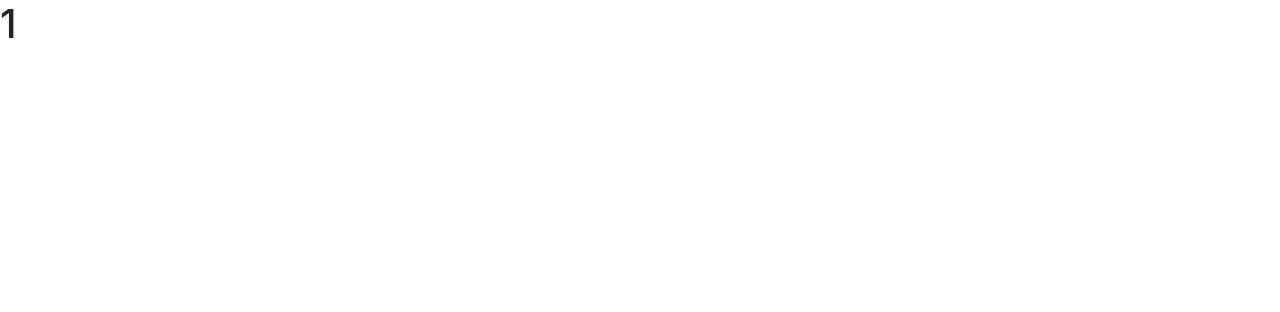
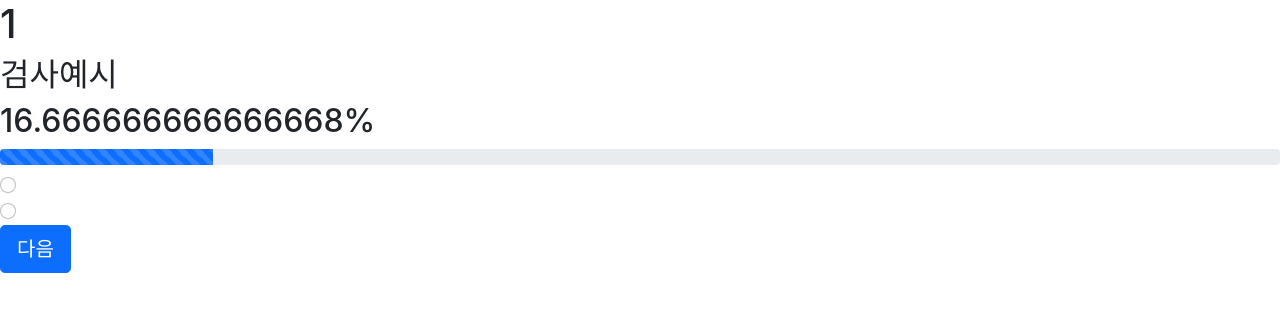
Before and after one commit to seochaeyeoni/job-psychological-test, a React (Create React App) app: page /#/test/1 in a window 1280 px wide. Shown: the top 312 px of the page. Built offline with nearby package versions, Linux system fonts and the light colour scheme.

Commit message:
Feat: test 뷰 보여주기 route page 방식으로

```diff
--- a/src/routes/Test.js
+++ b/src/routes/Test.js
@@ -1,15 +1,46 @@
 import { useRecoilValue } from 'recoil';
 import { questionState } from '../atom';
+import Button from '../components/Button';
+import ProgressBar from '../components/ProgressBar';
+import Question from '../components/Question';
+import { useHistory } from 'react-router-dom';
 
-const Test = ({match}) => {
-    const questionValue = useRecoilValue(questionState);
-    console.log(questionValue)
+const Test = ({ match }) => {
+  const history = useHistory();
+  const questionValue = useRecoilValue(questionState);
+  console.log(questionValue);
+  const page = Number(match.params.page);
+  const progress = (100 / 6) * page;
 
+  const radioChange = () => {};
+
+  const nextPage = () => {
+    history.push(`/test/${page + 1}`);
+  };
+
+  const questions = () => {
     return (
-        <>
-        <h1>{match.params.page}</h1>
-        </>
-    )
-}
+      <>
+        {questionValue.slice((page-1)*5,5*page).map((data, index) => (
+          <Question
+            Question={data.question}
+            value1={data.answer01}
+            value2={data.answer02}
+            onClick={radioChange}
+          />
+        ))}
+      </>
+    );
+  };
+
+  return (
+    <>
+      <h1>{match.params.page}</h1>
+      <ProgressBar percent={progress} />
+      {questions()}
+      <Button name="다음" disabled={false} onClick={nextPage} />
+    </>
+  );
+};
 
 export default Test;
```
